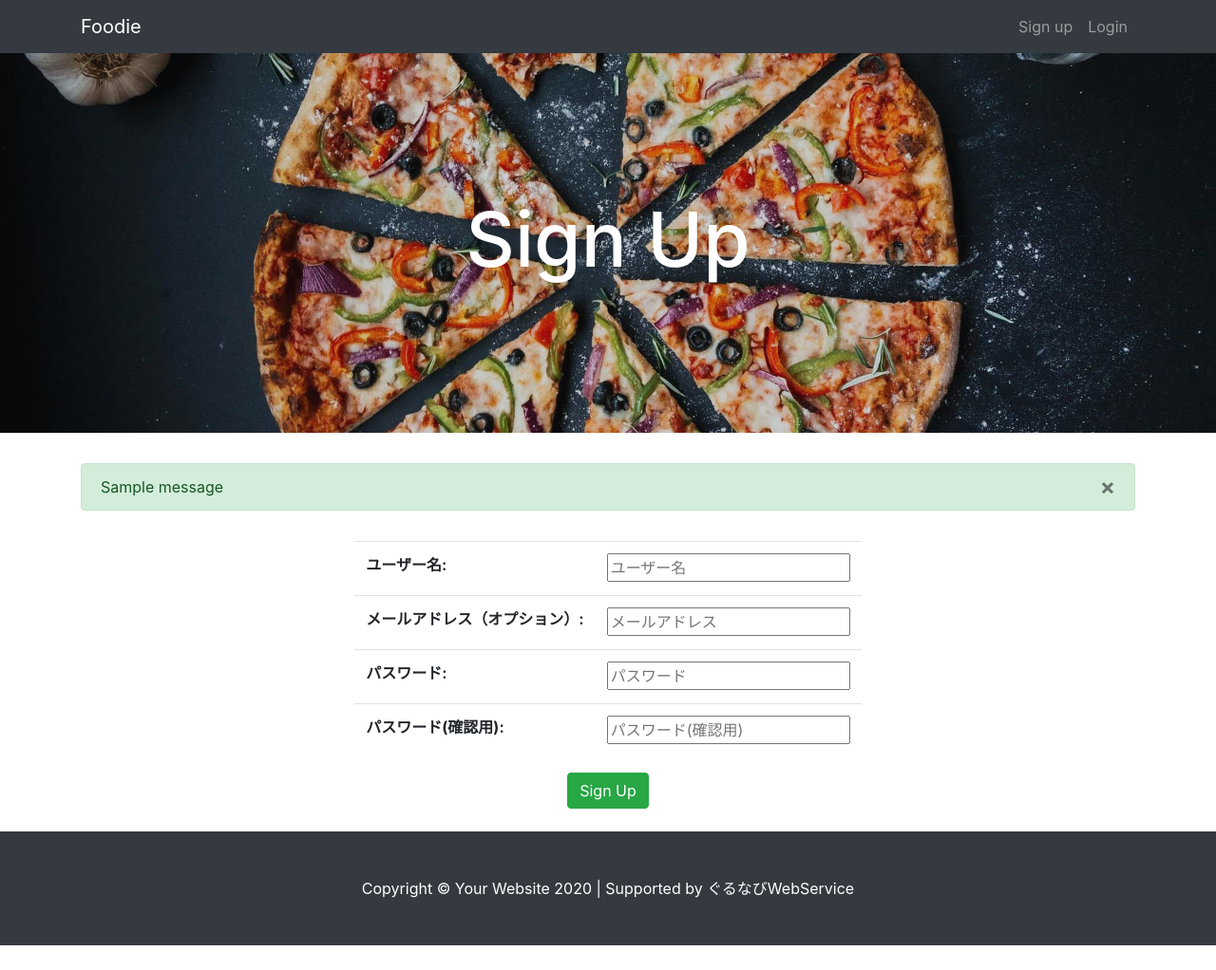
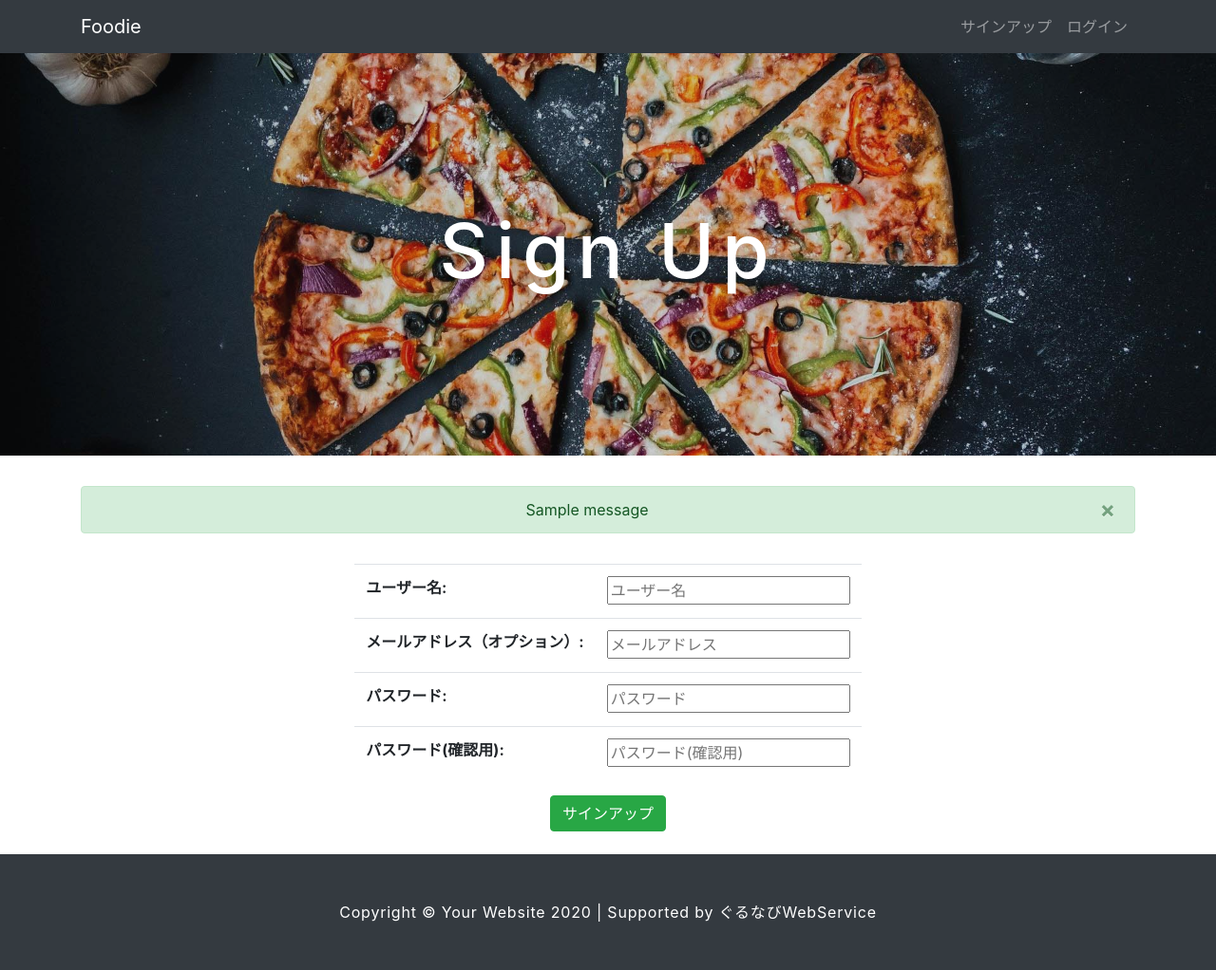
Before and after one commit to haruyasu/django-tabelog, a Django app: page /accounts/signup/ in a window 1280 px wide. Shown: the whole page at 95% size. Before the commit the page ends 996 px from the top, so only its background shows below. Run offline with Django 3.2, Linux system fonts and the light colour scheme; tables that the repository leaves empty hold one stand-in row (values such as "Sample post"); one stand-in notice (Sample message) is shown; some libraries are stand-ins or nearby versions.

Commit message:
:rocket: 完成

```diff
--- a/accounts/templates/account/login.html
+++ b/accounts/templates/account/login.html
@@ -28,7 +28,7 @@
 			{% endif %}
 			<div class="text-center">
 				<p><a class="button secondaryAction" href="{% url 'account_reset_password' %}">パスワードをお忘れですか？</a></p>
-				<button type="submit" class="save btn btn-success" role="button">Login</button>
+				<button type="submit" class="save btn btn-success" role="button">ログイン</button>
 			</div>
 		</form>
 	</div>
--- a/accounts/templates/account/logout.html
+++ b/accounts/templates/account/logout.html
@@ -24,7 +24,7 @@
         {% endif %}
         <div class="text-center">
             <p>ログアウトしますか？</p>
-            <button type="submit" class="save btn btn-success" role="button">Log Out</button>
+            <button type="submit" class="save btn btn-success" role="button">ログアウト</button>
         </div>
         </form>
     </div>
--- a/accounts/templates/account/signup.html
+++ b/accounts/templates/account/signup.html
@@ -26,7 +26,7 @@
         {% endif %}
 
         <div class="text-center">
-            <button type="submit" class="save btn btn-success" role="button">Sign Up</button>
+            <button type="submit" class="save btn btn-success" role="button">サインアップ</button>
         </div>
         </form>
     </div>
--- a/tabelog/models.py
+++ b/tabelog/models.py
@@ -35,9 +35,9 @@ class Review(models.Model):
     created_at = models.DateTimeField(auto_now_add=True)
     updated_at = models.DateTimeField(auto_now=True)
 
-    def get_percent(self):
-        percent = round(self.score / 5 * 100)
-        return percent
+    def get_score_percent(self):
+        score_percent = round(self.score / 5 * 100)
+        return score_percent
 
     class Meta:
         unique_together = ('shop_id', 'user')
--- a/tabelog/static/css/test.css
+++ b/tabelog/static/css/style.css
@@ -1,8 +1,21 @@
 body {
+	color: #455A64 !important;
+	font-family: -apple-system, BlinkMacSystemFont, Roboto, "Segoe UI", sans-serif !important;
 	padding-top: 56px;
 	display: flex;
 	flex-flow: column;
 	min-height: 100vh;
+}
+
+h1, h2, h3, h4, h5, h6 {
+	line-height: 1.5em !important;
+	letter-spacing: 0.1em !important;
+}
+
+p {
+	line-height: 1.65em !important;
+	text-align: justify !important;
+	letter-spacing: 0.05em !important;
 }
 
 main {
@@ -144,3 +157,13 @@ textarea {
 	color: #28A745;
 	text-decoration: none;
 }
+
+.page-item.active .page-link {
+    background-color: #28A745 !important;
+	border-color: #28A745 !important;
+	color: #fff !important;
+}
+
+.page-link {
+    color: #28A745 !important;
+}
--- a/tabelog/templates/tabelog/base.html
+++ b/tabelog/templates/tabelog/base.html
@@ -9,7 +9,7 @@
     <title>Foodie</title>
     <link rel="stylesheet" href="https://stackpath.bootstrapcdn.com/bootstrap/4.4.1/css/bootstrap.min.css">
     <link rel="stylesheet" href="https://cdnjs.cloudflare.com/ajax/libs/font-awesome/5.12.1/css/all.min.css">
-    <link rel="stylesheet" type="text/css" href="{% static 'css/test.css' %}">
+    <link rel="stylesheet" type="text/css" href="{% static 'css/style.css' %}">
 </head>
 <body>
     <nav class="navbar navbar-expand-lg navbar-dark bg-dark fixed-top">
@@ -22,14 +22,14 @@
                 <ul class="navbar-nav ml-auto">
                     {% if user.is_authenticated %}
                         <li class="nav-item">
-                            <a class="nav-link" href="{% url 'account_logout' %}">Log out</a>
+                            <a class="nav-link" href="{% url 'account_logout' %}">ログアウト</a>
                         </li>
                     {% else %}
                         <li class="nav-item">
-                            <a class="nav-link" href="{% url 'account_signup' %}">Sign up</a>
+                            <a class="nav-link" href="{% url 'account_signup' %}">サインアップ</a>
                         </li>
                         <li class="nav-item">
-                            <a class="nav-link" href="{% url 'account_login' %}">Login</a>
+                            <a class="nav-link" href="{% url 'account_login' %}">ログイン</a>
                         </li>
                     {% endif %}
                 </ul>
@@ -42,29 +42,27 @@
 
     <main>
         <div class="container">
+            <!-- 通知メッセージ -->
             {% if messages %}
                 <div class="row align-items-center my-3">
                     <div class="col-12">
-                        <div class="message">
+                        <div class="message text-center">
                             {% for message in messages %}
-                                {% if message.tags == "success" %}
-                                    <div class="alert alert-success" role="alert">
-                                {% elif message.tags == "error" %}
-                                    <div class="alert alert-danger" role="alert">
-                                {% else %}
-                                    <div class="alert alert-info" role="alert">
-                                {% endif %}
-                                        {{ message }}
-                                        <button type="button" class="close" data-dismiss="alert" aria-label="Close">
-                                            <span aria-hidden="true">×</span>
-                                        </button>
-                                    </div>
+                                <div class="alert{% if message.tags %} alert-{{ message.tags }}{% endif %} alert-dismissible" role="alert">
+                                    <button type="button" class="close" data-dismiss="alert" aria-label="Close">
+                                        <span aria-hidden="true">
+                                            &times;
+                                        </span>
+                                    </button>
+                                    {{ message }}
+                                </div>
                             {% endfor %}
                         </div>
                     </div>
                 </div>
             {% endif %}
 
+            <!-- メイン -->
             {% block content %}
 			{% endblock content %}
         </div>
--- a/tabelog/templates/tabelog/search.html
+++ b/tabelog/templates/tabelog/search.html
@@ -362,7 +362,7 @@
 
 		<div class="col-md-9">
 			{% if restaurant_list %}
-				<p class="my-4">検索結果 {{ total_hit_count }} 件 <small>1～10件を表示</small></p>
+				<p class="my-4">検索結果 {{ total_hit_count }} 件 <small>{{ page_obj.start_index }}～{{ page_obj.end_index }}件を表示</small></p>
 				{% for resutaurant in restaurant_list %}
 				<div
 					class="row no-gutters border rounded overflow-hidden flex-md-row mb-4 shadow-sm h-md-250 position-relative">
@@ -381,8 +381,7 @@
 				</div>
 				{% endfor %}
 
-				<div class="row justify-content-center">
-					<ul class="pagination">
+				<ul class="pagination justify-content-center">
 					{% if page_obj.has_previous %}
 						<li class="page-item">
 							<a class="page-link" href="?{%  url_replace request 'page' page_obj.previous_page_number %}">
@@ -415,7 +414,6 @@
 						</li>
 					{% endif %}
 				</ul>
-				</div>
 			{% else %}
 				<h4 class="mt-5">該当するものはありません。</h4>
 			{% endif %}
--- a/tabelog/templates/tabelog/shop_info.html
+++ b/tabelog/templates/tabelog/shop_info.html
@@ -113,7 +113,7 @@
                         {% for item in review_list %}
                             <div class="d-flex flex-row">
                                 <div class="star-rating mb-2">
-                                    <div class="star-rating-front" style="width: {{ item.get_percent }}%">★★★★★</div>
+                                    <div class="star-rating-front" style="width: {{ item.get_score_percent }}%">★★★★★</div>
                                     <div class="star-rating-back">★★★★★</div>
                                 </div>
                             </div>
```
Also changed, not shown: mysite/settings.py (+7 -0 lines), tabelog/views.py (+26 -43 lines), tabelog/templates/tabelog/index.html (line endings or trailing spaces). Lines whose indentation alone changed are shown as unchanged.
